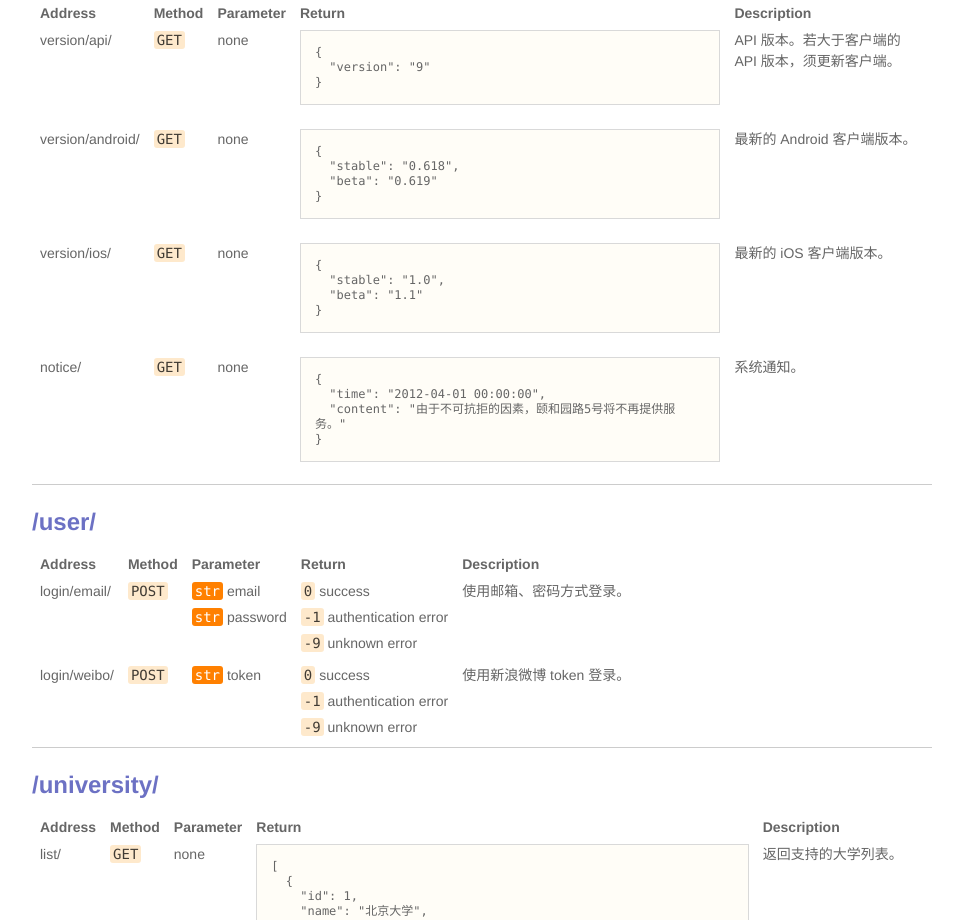
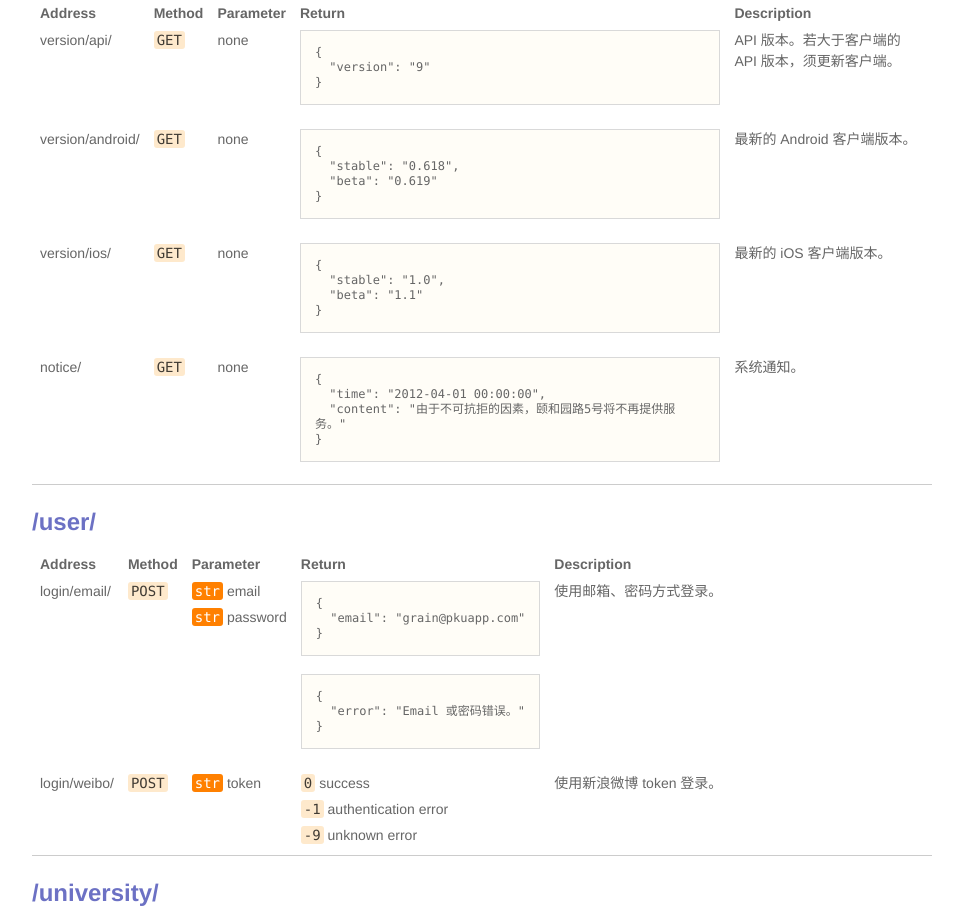
Before and after one commit to pkuapp/Nanbeige_server, a Python web app: template templates/doc.html in a window 1280 px wide. Shown: the part 625-1545 px from the top of the page, without its empty margins (158-1121 px from the left). Run offline with Jinja, Linux system fonts and the light colour scheme; the template is opened without the code that fills it, so the values that code supplies are empty.

Commit message:
finish login_email.

```diff
--- a/templates/doc.html
+++ b/templates/doc.html
@@ -288,12 +288,11 @@ td:last-child {
       <li><code class="required">str</code> password</li>
     </ul>
   </td>
-  <td align="left">
-    <ul>
-      <li><code>0</code> success</li>
-      <li><code>-1</code> authentication error</li>
-      <li><code>-9</code> unknown error</li>
-    </ul>
+  <td align="left"><pre>{
+  "email": "grain@pkuapp.com"
+}</pre><pre>{
+  "error": "Email 或密码错误。"
+}</pre>
   </td>
   <td align="left">使用邮箱、密码方式登录。</td>
 </tr>
--- a/templates/status.html
+++ b/templates/status.html
@@ -217,7 +217,7 @@ a[href$=inline] 	{padding: 0; margin: 0;}
 
 <h2>/user/</h2>
 
-<p><t>✗</t> /user/login/email/</p>
+<p><d>✓</d> /user/login/email/</p>
 
 <p><t>✗</t> /user/login/weibo/</p>
 
--- a/urls.py
+++ b/urls.py
@@ -3,8 +3,6 @@ from django.contrib import admin
 admin.autodiscover()
 
 urlpatterns = patterns('',
-    # url(r'^nanbeige/', include('nanbeige.foo.urls')),
-
     # Uncomment the admin/doc line below to enable admin documentation:
     # url(r'^admin/doc/', include('django.contrib.admindocs.urls')),
 
```
Also changed, not shown: nbg/views_user.py (+9 -2 lines), templates/status.md (+1 -1 lines).
